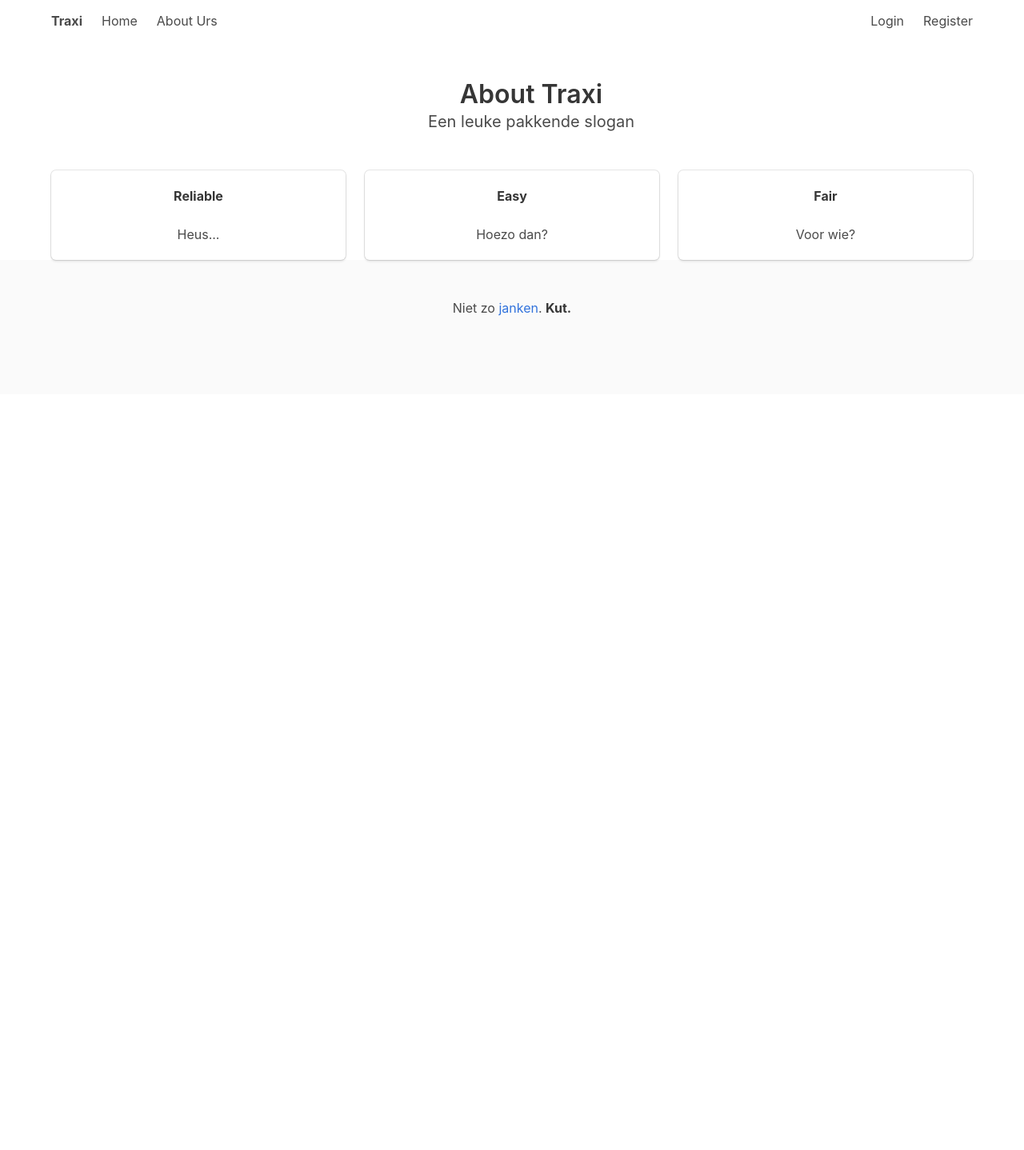
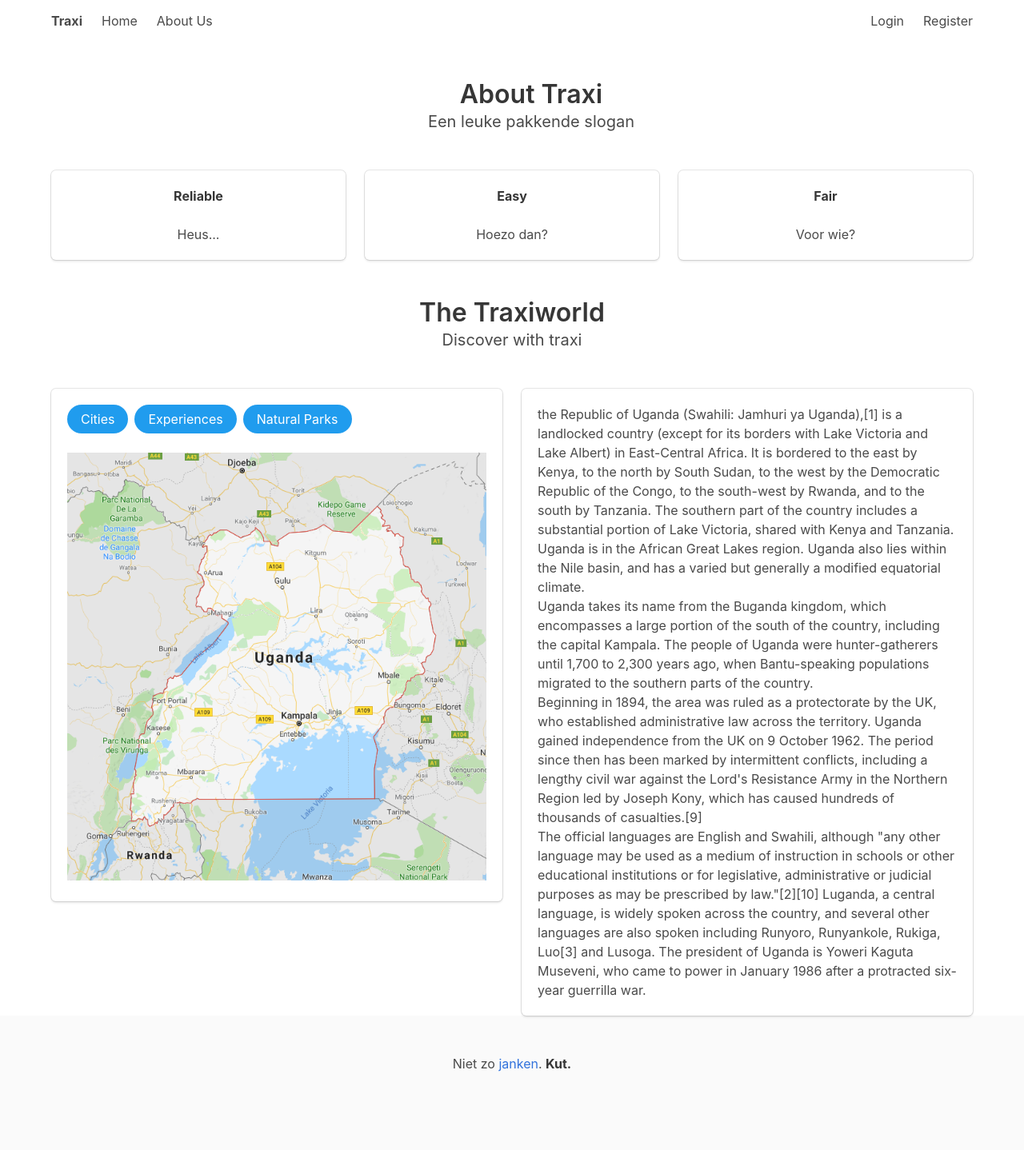
Before and after one commit to traxibv/master_traxi, a Flask app: page /about in a window 1280 px wide. Shown: the whole page at 80% size. Before the commit the page ends 395 px from the top, so only its background shows below. Run offline with Flask 2, Linux system fonts and the light colour scheme; data comes from the database, SQL or seed files in the repository; some libraries are stand-ins or nearby versions.

Commit message:
About us v0.2

```diff
--- a/traxiapp/templates/about.html
+++ b/traxiapp/templates/about.html
@@ -45,7 +45,68 @@
         </div>
     </div>
 </section>
+<br>
+<br>
+<div class='container'>
+    <h1 class='title has-text-centered'>The Traxiworld</h1>
+    <h2 class='subtitle has-text-centered'>Discover with traxi</h2>
+    <br>
+</div>
 <section>
+    <div class='columns'>
+        <div class="column">
+            <div class='box'>
+                <div class='buttons is-medium'>
+                    <a class='button is-rounded is-info'>Cities</a>
+                    <a class='button is-rounded is-info'>Experiences</a>
+                    <a class='button is-rounded is-info'>Natural Parks</a>
+                </div>
+                <img src="/static/images/ugandagooglemaps.png">
+            </div>
+        </div>
+        <div class="column">
+            <div class='box'>
+            <p> the Republic of Uganda (Swahili: Jamhuri ya Uganda),[1] is a landlocked country
+                (except for its borders with Lake Victoria and Lake Albert) in East-Central Africa. It is bordered
+                to
+                the east by Kenya, to the north by South Sudan, to the west by the Democratic Republic of the
+                Congo, to
+                the south-west by Rwanda, and to the south by Tanzania. The southern part of the country includes a
+                substantial portion of Lake Victoria, shared with Kenya and Tanzania. Uganda is in the African
+                Great
+                Lakes region. Uganda also lies within the Nile basin, and has a varied but generally a modified
+                equatorial climate.
+                <br>
+                Uganda takes its name from the Buganda kingdom, which encompasses a large portion of the south of
+                the
+                country, including the capital Kampala. The people of Uganda were hunter-gatherers until 1,700 to
+                2,300
+                years ago, when Bantu-speaking populations migrated to the southern parts of the country.
+                <br>
+                Beginning in 1894, the area was ruled as a protectorate by the UK, who established administrative
+                law
+                across the territory. Uganda gained independence from the UK on 9 October 1962. The period since
+                then
+                has been marked by intermittent conflicts, including a lengthy civil war against the Lord's
+                Resistance
+                Army in the Northern Region led by Joseph Kony, which has caused hundreds of thousands of
+                casualties.[9]
+                <br>
+                The official languages are English and Swahili, although "any other language may be used as a
+                medium of
+                instruction in schools or other educational institutions or for legislative, administrative or
+                judicial
+                purposes as may be prescribed by law."[2][10] Luganda, a central language, is widely spoken across
+                the
+                country, and several other languages are also spoken including Runyoro, Runyankole, Rukiga, Luo[3]
+                and
+                Lusoga.
 
+                The president of Uganda is Yoweri Kaguta Museveni, who came to power in January 1986 after a
+                protracted
+                six-year guerrilla war.
+            </p>
+        </div>
+    </div>
 </section>
 {% endblock %}
--- a/traxiapp/templates/base.html
+++ b/traxiapp/templates/base.html
@@ -39,7 +39,7 @@
             <div id="navbarBasic" class="navbar-menu">
                 <div class="navbar-start">
                     <a class="navbar-item" href='/home'>Home</a>
-                    <a class="navbar-item" href='/about'>About Urs</a>
+                    <a class="navbar-item" href='/about'>About Us</a>
                 </div>
                 <div class="navbar-end">
                     {% if current_user.is_authenticated %}
```
Also changed, not shown: traxiapp/static/images/ugandagooglemaps.png (added).
